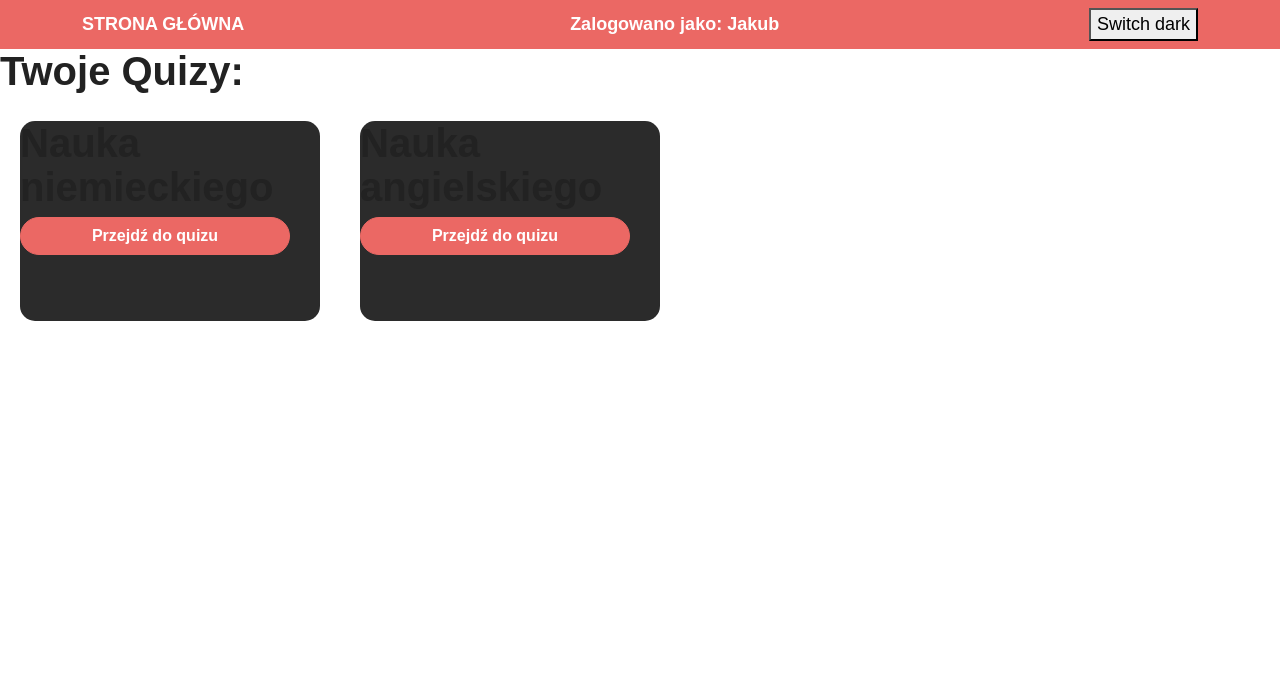
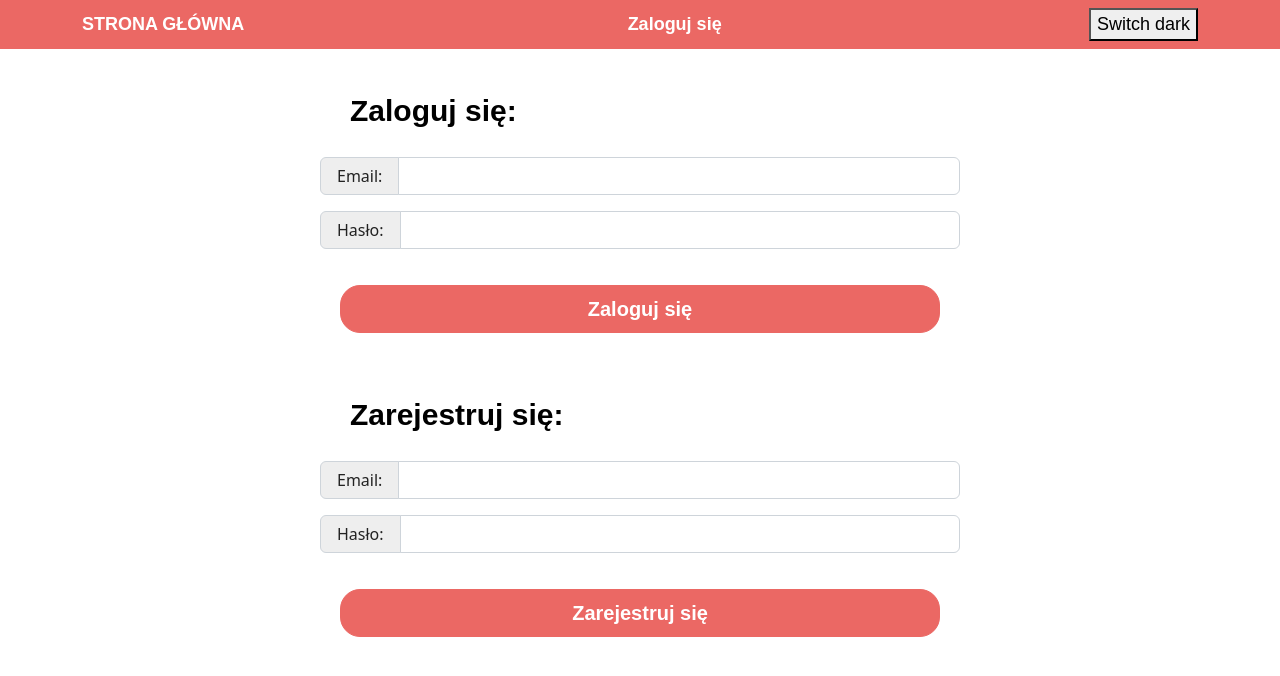
Before and after one commit to Nakius137/Quizletwannabe-Frontend, a React (Create React App) app: page / in a window 1280 px wide. Shown: the top 676 px of the page. Built offline with nearby package versions, Linux system fonts and the light colour scheme; a web font is replaced by a local one.

Commit message:
feat: added access token axios

```diff
--- a/src/App.js
+++ b/src/App.js
@@ -1,43 +1,44 @@
-import React, { useState, useEffect, useContext } from "react";
+import React, { useState, useContext } from "react";
 import Fiszki from "./pages/Fiszki";
 import DarkContext from "./context/dark-context";
 import Toogle from "./components/Toogle";
-import { Link, Route, Switch } from "react-router-dom";
+import { Route, Switch } from "react-router-dom";
 import Quiz from "./pages/Quiz";
 import Main from "./pages/Main";
 import Login from "./pages/Login";
 import User from "./pages/User";
 import Pisz from "./pages/Pisz";
-import axios from "axios";
 import UserContext from "./context/user-context";
 
 function App() {
-
-
   let isdark = localStorage.getItem("isdark");
   isdark = JSON.parse(localStorage.getItem("isdark"));
 
   const [dark, setDark] = useState(isdark);
   const value = { dark, setDark };
-  const {login} = useContext(UserContext)
+  const { login } = useContext(UserContext);
 
   return (
     <DarkContext.Provider value={value}>
       <Switch>
-        {login?<Route exact path="/">
-          <Main />
-        </Route>:<Route exact path="/">
+        {login ? (
+          <Route exact path="/">
+            <Main />
+          </Route>
+        ) : (
+          <Route exact path="/">
+            <Login />
+          </Route>
+        )}
+
+        <Route path="/login">
           <Login />
-        </Route>}
-
-        <Route path="/quiz">
-          <Quiz />
         </Route>
         <Route path="/fiszka">
           <Fiszki />
         </Route>
-        <Route path="/login">
-          <Login />
+        <Route path="/quiz">
+          <Quiz />
         </Route>
         <Route path="/user">
           <User />
--- a/src/context/user-context.js
+++ b/src/context/user-context.js
@@ -1,7 +1,7 @@
 import React from "react";
 
 const UserContext = React.createContext({
-  login: true,
+  login: false,
   setLogin: () => {},
 });
 
--- a/src/pages/Login.js
+++ b/src/pages/Login.js
@@ -1,35 +1,33 @@
 import Form from "react-bootstrap/Form";
 import InputGroup from "react-bootstrap/InputGroup";
-import React, { useEffect, useState } from "react";
+import React from "react";
 import DarkContext from "../context/dark-context";
-import { Link, Route, Switch } from "react-router-dom";
-import { useContext, useRef } from "react";
+import { useContext, useRef, useState } from "react";
 import Button from "react-bootstrap/Button";
 import Nav from "../components/Navbar";
-import CardHeader from "react-bootstrap/esm/CardHeader";
-import { Card } from "react-bootstrap";
 import axios from "axios";
 
 function Loign() {
   const { dark } = useContext(DarkContext);
+
+  const [token, setToken] = useState("");
 
   const login_email = useRef();
   const login_password = useRef();
   const register_email = useRef();
   const register_password = useRef();
 
-  function SendDataLogin() {
+  const SendDataLogin = async () => {
     const data = {
       email: login_email.current.value,
       password: login_password.current.value,
     };
-    console.log(data);
+    const Acesstoken = await axios
+      .post("http://www.localhost:5000/login", data)
+      .then((response) => setToken(response[`data`][`accessToken`]));
+  };
 
-    axios
-      .post("http://www.localhost:5000/login", data)
-      .then((respose) => console.log(respose));
-  }
-  function SendDataRegister() {
+  const SendDataRegister = () => {
     const data = {
       email: register_email.current.value,
       password: register_password.current.value,
@@ -39,13 +37,21 @@ function Loign() {
     axios
       .post("http://www.localhost:5000/register", data)
       .then((respose) => console.log(respose));
-  }
+  };
 
   return (
     <>
       <Nav></Nav>
       <div className="logowanie width500px">
-        <h2 className={dark ? "tytul-glowny margin-top-h2" : "tytul-glowny-white margin-top-h2"}>Zaloguj się:</h2>
+        <h2
+          className={
+            dark
+              ? "tytul-glowny margin-top-h2"
+              : "tytul-glowny-white margin-top-h2"
+          }
+        >
+          Zaloguj się:
+        </h2>
         <InputGroup className="mb-3">
           <InputGroup.Text id="inputGroup-sizing-default">
             Email:
@@ -75,7 +81,15 @@ function Loign() {
           Zaloguj się
         </Button>
 
-        <h2 className={dark ? "tytul-glowny margin-top-h2" : "tytul-glowny-white margin-top-h2"}>Zarejestruj się:</h2>
+        <h2
+          className={
+            dark
+              ? "tytul-glowny margin-top-h2"
+              : "tytul-glowny-white margin-top-h2"
+          }
+        >
+          Zarejestruj się:
+        </h2>
         <InputGroup className="mb-3">
           <InputGroup.Text id="inputGroup-sizing-default">
             Email:
--- a/src/pages/Main.js
+++ b/src/pages/Main.js
@@ -1,18 +1,21 @@
-import React, { useState } from "react";
-import DarkContext from "../context/dark-context";
-import { Link, Route, Switch } from "react-router-dom";
-import { useContext } from "react";
+import React from "react";
+import { Link } from "react-router-dom";
+import { useContext, useEffect } from "react";
 import Button from "react-bootstrap/Button";
 import Nav from "../components/Navbar";
 import slowka from "../slowka";
 import UserContext from "../context/user-context";
+import axios from "axios";
 
 function Main() {
-  const {login} = useContext(UserContext)
-  const { dark } = useContext(DarkContext);
+  const { login } = useContext(UserContext);
   const slowka_titles = [];
 
-  //dodajemy do tablicy same tytuły Quizów //tak pisze po polsku. Bad boyyyyyyyyyyyy
+  useEffect(() => {
+    axios.get("http://localhost:5000/").then((data) => console.log(data));
+  }, []);
+
+  //dodajemy do tablicy same tytuły Quizów //tak pisze po polsku. Bad boyyyyyyyyyyyy - cringe
   for (let index = 0; index < slowka.length; index++) {
     slowka_titles.push(slowka[index].title);
   }
@@ -21,7 +24,8 @@ function Main() {
     <>
       <Nav></Nav>
       <h1>Twoje Quizy:</h1>
-      {login?<div className="all-quiz">
+      {login ? (
+        <div className="all-quiz">
           {slowka_titles.map((title, index) => {
             return (
               <div className="single-quiz" key={index}>
@@ -32,9 +36,10 @@ function Main() {
               </div>
             );
           })}
-      </div>:<h1>nie jesteś Zalogowany</h1>}
-
-
+        </div>
+      ) : (
+        <h1>nie jesteś Zalogowany</h1>
+      )}
     </>
   );
 }
--- a/src/pages/User.js
+++ b/src/pages/User.js
@@ -1,4 +1,4 @@
-import React, { useState } from "react";
+import React from "react";
 import Nav from "../components/Navbar";
 
 function User() {
```
Lines whose indentation alone changed are shown as unchanged.
